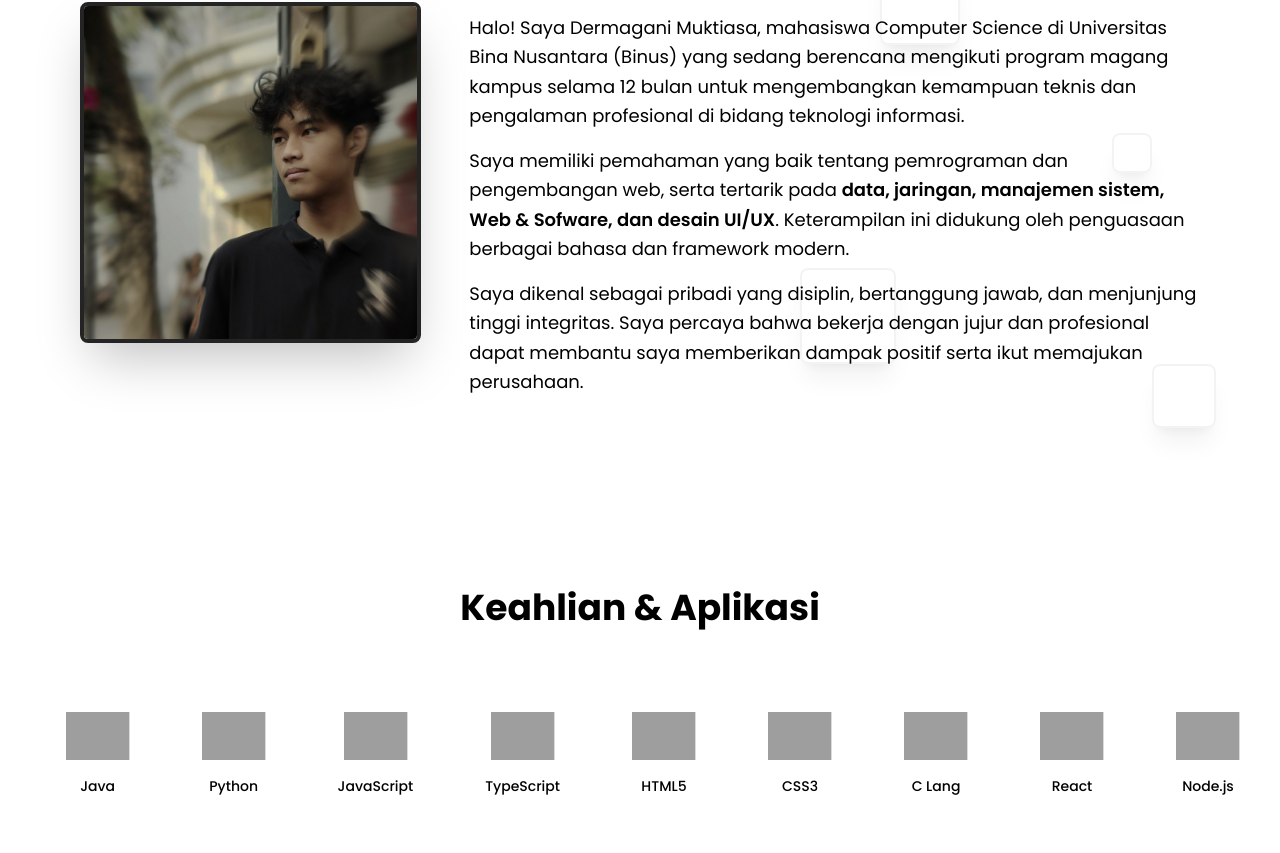
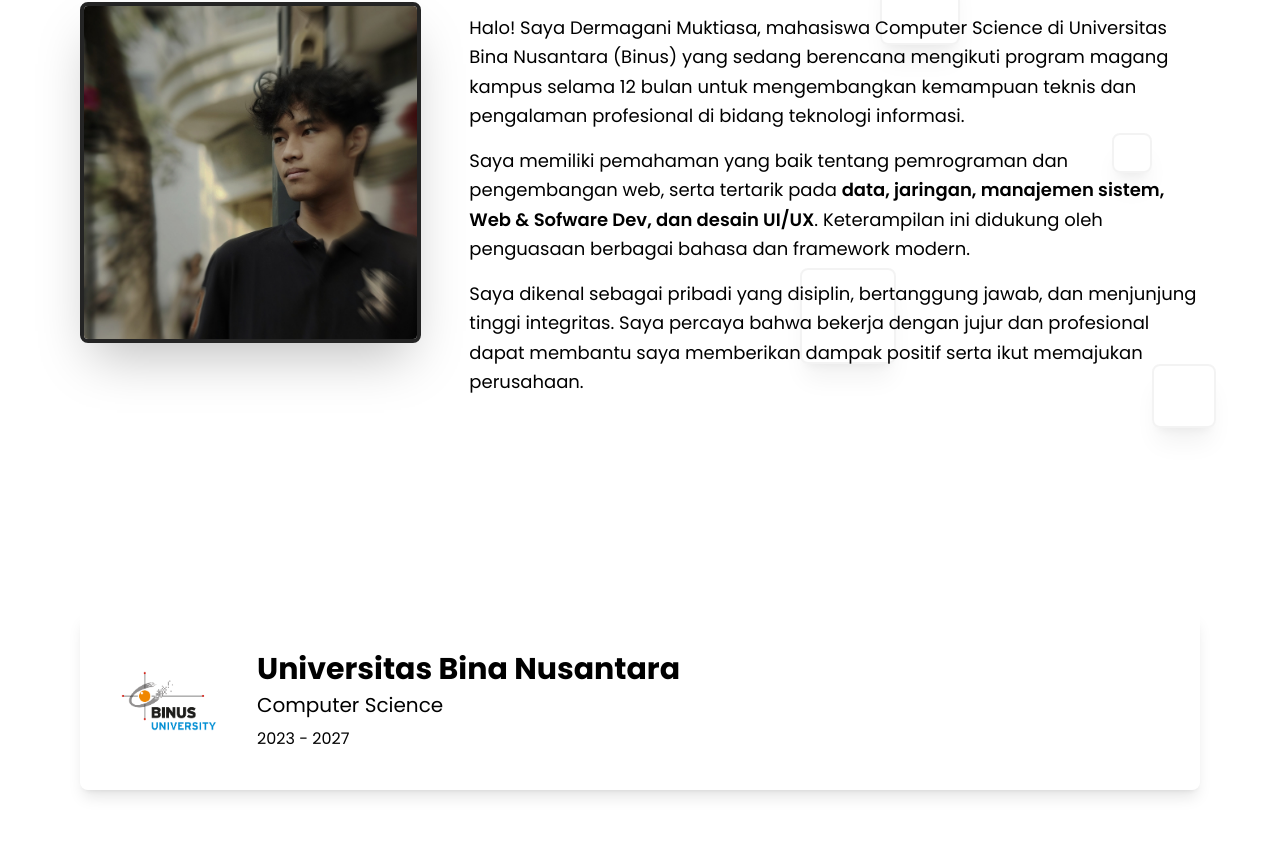
Before and after one commit to muktiasixs/myportofolio, a React (Vite) app: page / in a window 1280 px wide. Shown: the part 947-1800 px from the top of the page. Built offline with nearby package versions, Linux system fonts and the light colour scheme; grey boxes are pictures that could not be loaded.

Commit message:
pendidikan, text

```diff
--- a/src/App.jsx
+++ b/src/App.jsx
@@ -8,6 +8,7 @@ import Projects from './components/Projects';
 import SocialMedia from './components/SocialMedia';
 import Contact from './components/Contact';
 import Footer from './components/Footer';
+import Education from './components/Education';
 
 function App() {
   const [loading, setLoading] = useState(true);
@@ -34,6 +35,7 @@ function App() {
           <main>
             <Hero />
             <About />
+            <Education />
             <Skills />
             <Projects />
             <SocialMedia />
--- a/src/components/About.jsx
+++ b/src/components/About.jsx
@@ -47,7 +47,7 @@ const About = () => {
                 Halo! Saya Dermagani Muktiasa, mahasiswa Computer Science di Universitas Bina Nusantara (Binus) yang sedang berencana mengikuti program magang kampus selama 12 bulan untuk mengembangkan kemampuan teknis dan pengalaman profesional di bidang teknologi informasi.
               </p>
               <p>
-                Saya memiliki pemahaman yang baik tentang pemrograman dan pengembangan web, serta tertarik pada <span className="font-semibold text-light-concrete">data, jaringan, manajemen sistem, Web & Sofware, dan desain UI/UX</span>. Keterampilan ini didukung oleh penguasaan berbagai bahasa dan framework modern.
+                Saya memiliki pemahaman yang baik tentang pemrograman dan pengembangan web, serta tertarik pada <span className="font-semibold text-light-concrete">data, jaringan, manajemen sistem, Web & Sofware Dev, dan desain UI/UX</span>. Keterampilan ini didukung oleh penguasaan berbagai bahasa dan framework modern.
               </p>
               <p>
                 Saya dikenal sebagai pribadi yang disiplin, bertanggung jawab, dan menjunjung tinggi integritas. Saya percaya bahwa bekerja dengan jujur dan profesional dapat membantu saya memberikan dampak positif serta ikut memajukan perusahaan.
--- /dev/null
+++ b/src/components/Education.jsx
@@ -0,0 +1,49 @@
+// src/components/Education.jsx
+import React from 'react';
+import { useInView } from 'react-intersection-observer';
+import { useSpring, animated } from '@react-spring/web';
+import binus from '../assets/binus.png';
+
+
+const Education = () => {
+  const { ref, inView } = useInView({
+    triggerOnce: true,
+    threshold: 0.3,
+  });
+
+  const animation = useSpring({
+    opacity: inView ? 1 : 0,
+    transform: inView ? 'translateY(40px)' : 'translateY(0px)',
+    config: { mass: 1, tension: 120, friction: 14 },
+  });
+
+  return (
+    <section id="education" className="py-20 bg-industrial-dark">
+      <animated.div style={animation} ref={ref} className="container mx-auto px-4 max-w-6xl">
+        <div className="bg-industrial-medium p-8 rounded-lg shadow-lg flex flex-col sm:flex-row items-center gap-8 transition-all duration-300 hover:shadow-2xl hover:border-accent-steel/50 border border-transparent">
+          <div className="flex-shrink-0">
+            <img
+              img={binus}
+              src={binus}
+              alt="Logo Universitas Bina Nusantara"
+              className="h-40 w-40 md:h-28 md:w-28 object-contain bg-white p-2 rounded-md"
+            />
+          </div>
+          <div>
+            <h3 className="text-2xl md:text-3xl font-bold text-light-concrete">
+              Universitas Bina Nusantara
+            </h3>
+            <p className="text-lg md:text-xl text-subtle-concrete mt-1">
+              Computer Science
+            </p>
+            <p className="text-md text-subtle-concrete/70 mt-2">
+              2023 - 2027
+            </p>
+          </div>
+        </div>
+      </animated.div>
+    </section>
+  );
+};
+
+export default Education;
```
Also changed, not shown: src/assets/Binus.png (added).
